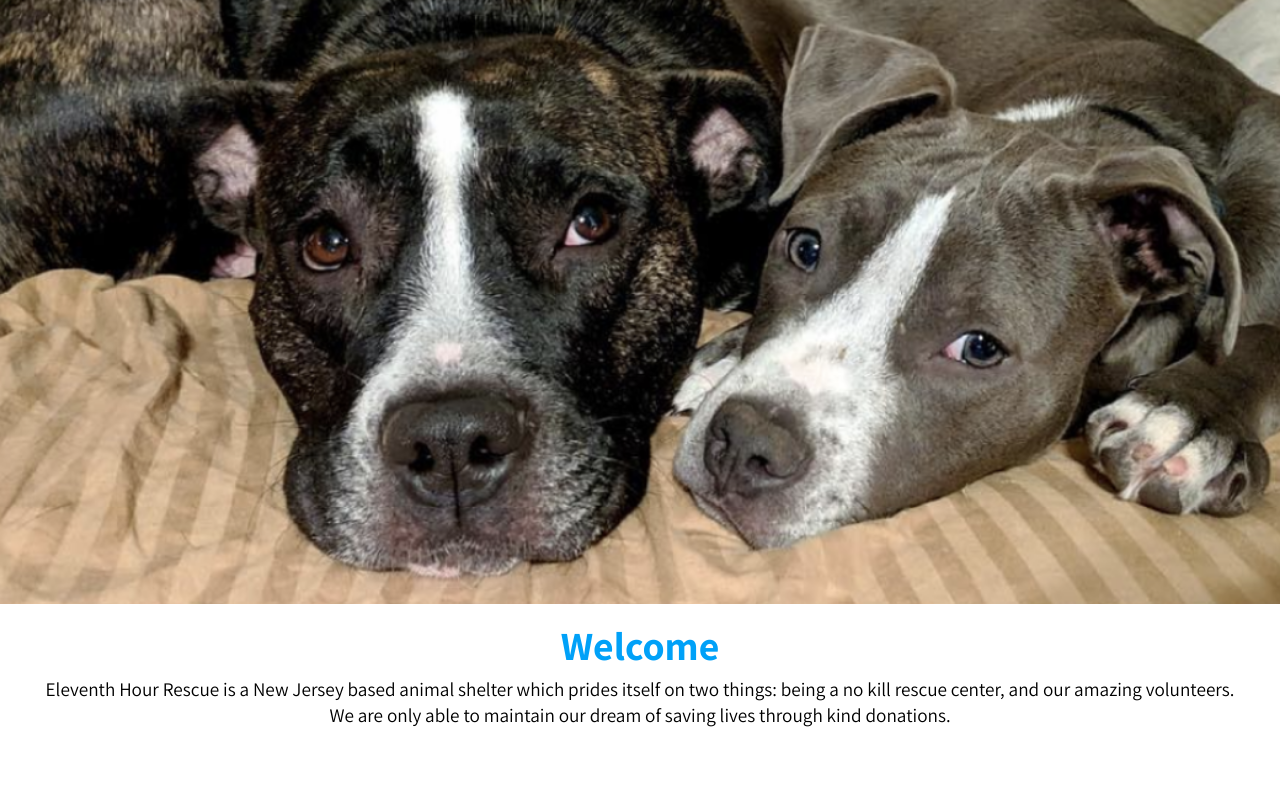
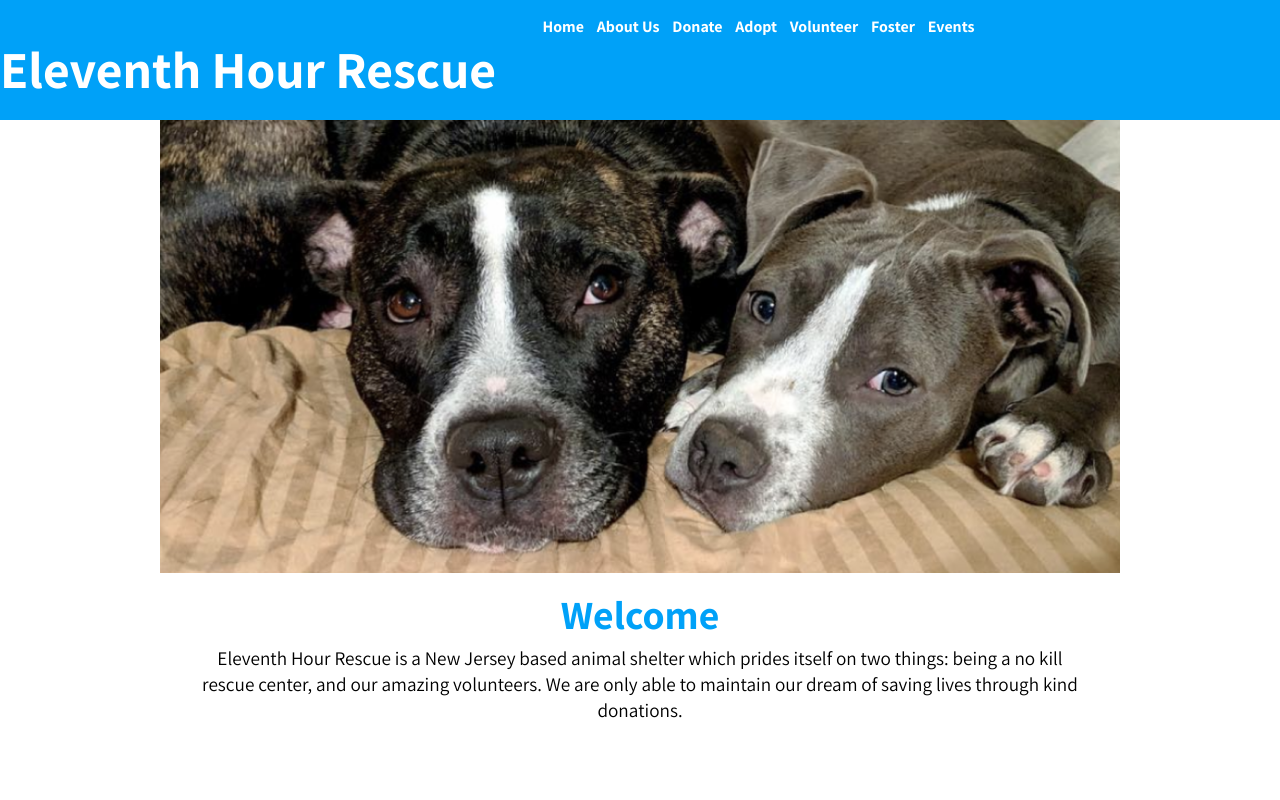
Before and after one commit to Henry-Cook/Eleventh-Hour-Rescue-Redesign, a React (Create React App) app in the folder client/: page / in a window 1280 px wide. Shown: the top 800 px of the page. Built offline with nearby package versions, Linux system fonts and the light colour scheme.

Commit message:
Added Layout to Home

```diff
--- a/client/src/screens/aboutUs/AboutUs.jsx
+++ b/client/src/screens/aboutUs/AboutUs.jsx
@@ -1,6 +1,6 @@
 import React, { useState, useEffect } from "react";
 import Layout from '../../components/layout/Layout.jsx'
-import { getStories } from "../../controllers/storyController"
+// import { getStories } from "../../controllers/storyController"
 
 //Will probably need to pass props for the locations later?
 export default function AboutUs(props) {
--- a/client/src/screens/home/Home.jsx
+++ b/client/src/screens/home/Home.jsx
@@ -1,4 +1,5 @@
 import React from 'react'
+import Layout from '../../components/layout/Layout.jsx'
 import './home.css'
 
 import homedogs from '../../assets/images/homedogs.png'
@@ -6,6 +7,7 @@ import homedogs from '../../assets/images/homedogs.png'
 export default function Home() {
   return (
 
+    <Layout>
     <div className="home">
       <img src={homedogs}
         alt="dogs"
@@ -19,7 +21,7 @@ export default function Home() {
 
       </div>
 </div>
-
+</Layout>
 
   )
 }
```
